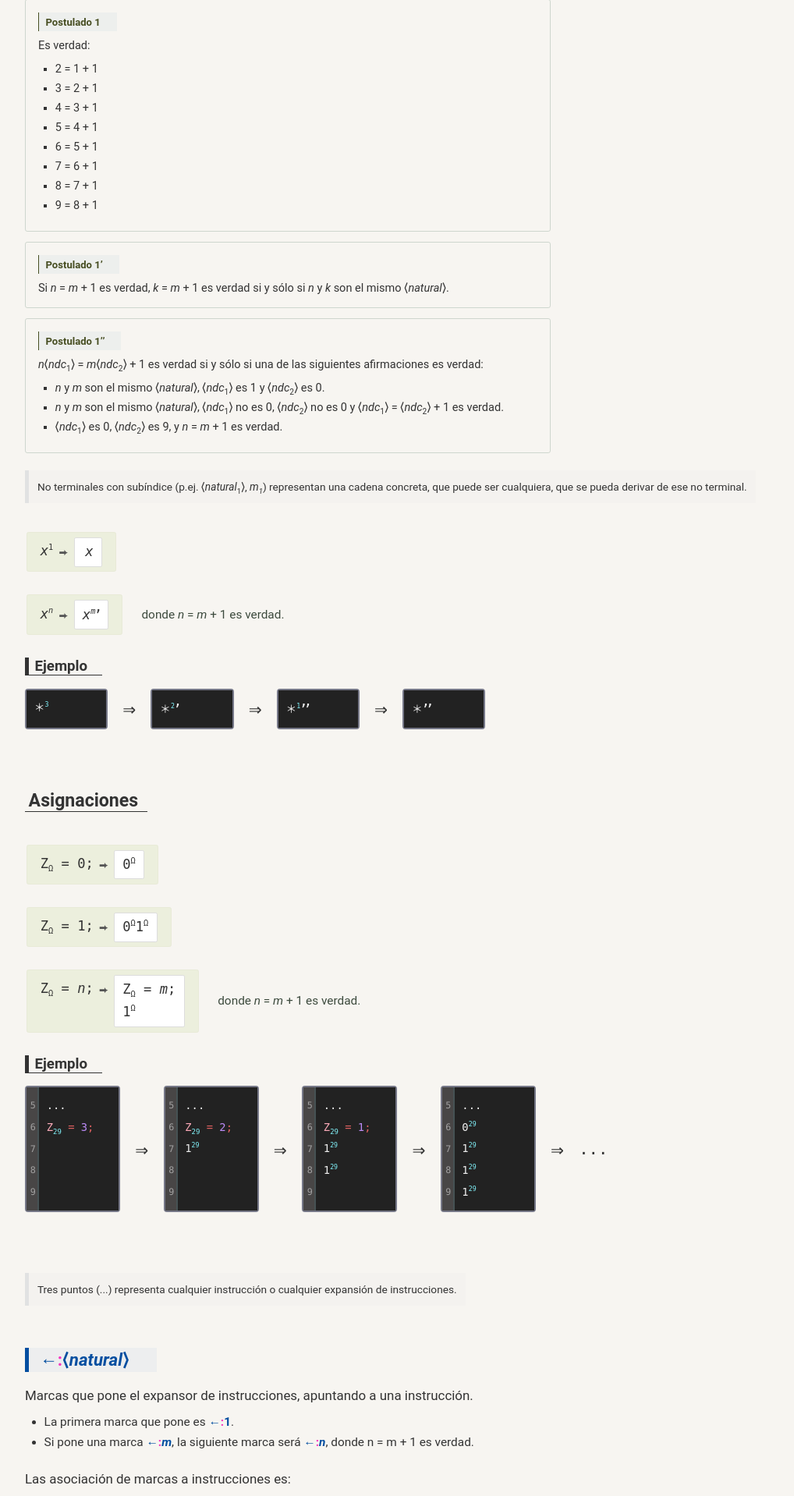
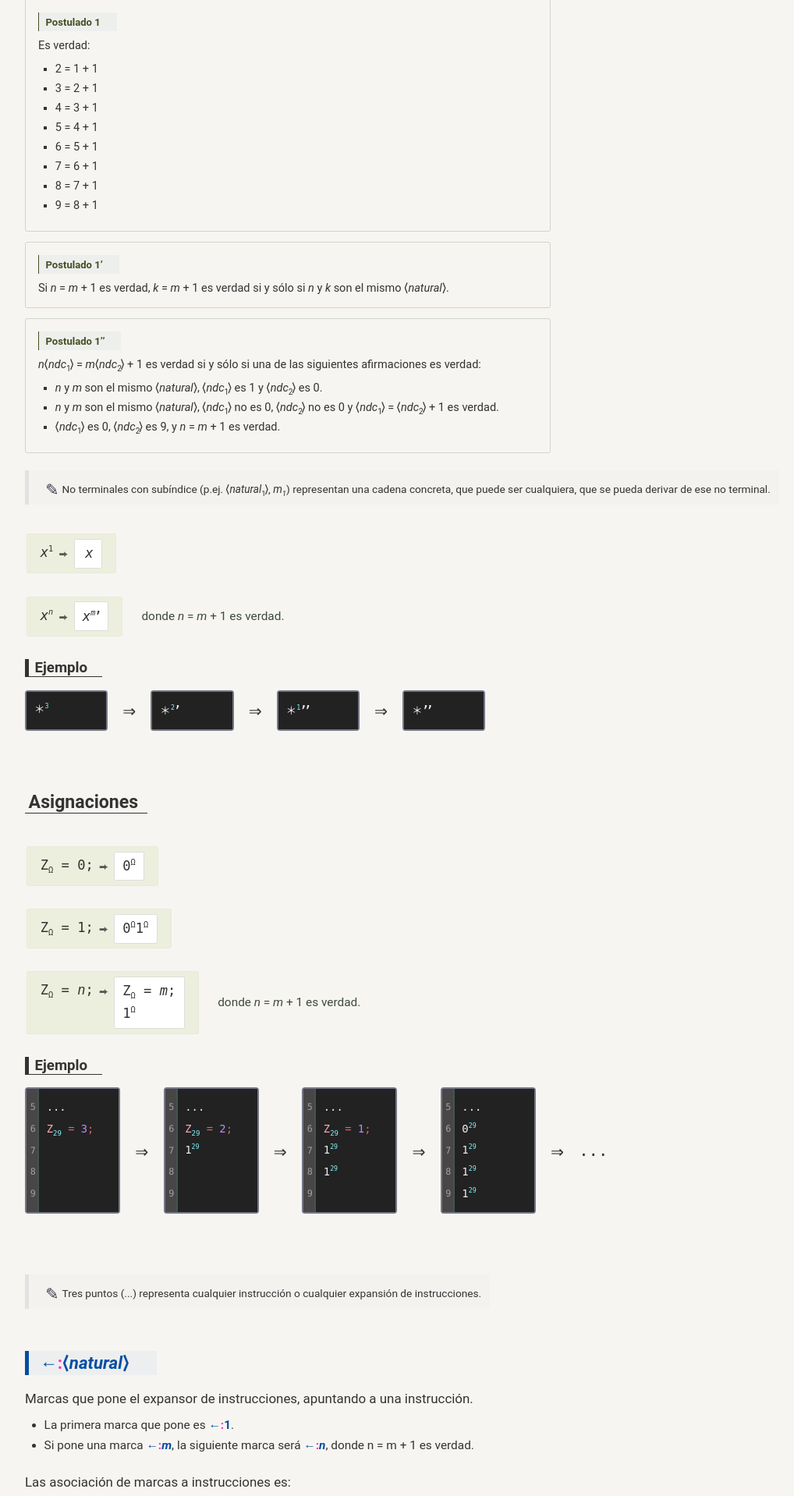
Before and after one commit to rjcordoba/yamm, a PHP site: page /macros/macros-1.html in a window 1280 px wide. Shown: the part 821-2739 px from the top of the page at 78% size, without its empty margins (96-1114 px from the left). Run offline with PHP 8.4, Linux system fonts and the light colour scheme.

Commit message:
25-12-19, macro 10 completa.

```diff
--- a/css/macros.css
+++ b/css/macros.css
@@ -10,6 +10,18 @@ h3{
     padding:0 0.5em 0 0.2em;
     width:fit-content;
 	width:-moz-fit-content;
+}
+
+.warn{
+	font-size:1.5em;
+	margin:0 0.2em 0 0.5em;
+	position:relative;
+	top:0.15em;
+	color:#3a3c4e;
+}
+
+.expansor .warn{
+	color:#080e56;
 }
 
 sub, sup{
@@ -36,12 +48,12 @@ sub, sup{
 	margin-left:-0.35em;
 }
 
-.acercarsub{
-	margin-right:-0.15em;
+.alejarsup{
+	margin-left:0.15em;
 }
 
-.alejarsup{
-	margin-left:0.15em;
+.noterm sub{
+	margin-right:-0.15em;
 }
 
 sub.subp{
@@ -49,10 +61,10 @@ sub.subp{
 }
 
 sub .marcsub{
-	font-weight: bold;
-    font-size: 1.35em;
-    margin-left: -0.1em;
-    position: relative;
+	font-weight:bold;
+    font-size:1.35em;
+    margin-left:-0.1em;
+    position:relative;
     top: 0.2em;
 }
 
@@ -76,7 +88,7 @@ aside.aclarcn{
 	font-size: 0.8em;
     line-height: 1.5;
 	border-left:solid 5px #e1e2e2;
-	padding:0.8em 0.8em;
+	padding:0.5em 0.8em;
 	margin:1.6em 0 4.5em;
 	background-color:rgb(225,226,226,0.18);
 	width:fit-content;
@@ -85,7 +97,7 @@ aside.aclarcn{
 
 .expansor aside.aclarcn{
 	border:1px solid #e7eefd;
-	background-color:rgb(206, 234, 255, 0.18);
+	background-color:rgba(222, 229, 234, 0.18);
 	font-size: 0.9em;
 	margin-bottom:1em;
 }
--- a/macros/macros-1.html
+++ b/macros/macros-1.html
@@ -180,7 +180,7 @@
 		  </ol>
 		</div>
 		<aside class="aclarcn glue">
-		  No terminales con subíndice (p.ej. <span class="noterm">natural<sub>1</sub></span>, <span class="nnoterm">m<sub>1</sub></span>)
+		  <span class="warn">&#x270E;</span>No terminales con subíndice (p.ej. <span class="noterm">natural<sub>1</sub></span>, <span class="nnoterm">m<sub>1</sub></span>)
 		  representan una cadena concreta, que puede ser cualquiera, que se pueda derivar de ese no terminal.
 		</aside>
 		<div class="macro">
@@ -276,7 +276,7 @@
 		  </ol>
 		</aside>
 		<aside class="aclarcn glue">
-		  Tres puntos (...) representa cualquier instrucción o cualquier expansión de instrucciones.
+		  <span class="warn">&#x270E;</span>Tres puntos (...) representa cualquier instrucción o cualquier expansión de instrucciones.
 		</aside>
 		<dl class="expansor glue">
 		  <dt class="flechita"><span class="pos_puntos">⟨<span class="nnoterm">natural</span><span>⟩</span></span></dt>
```
